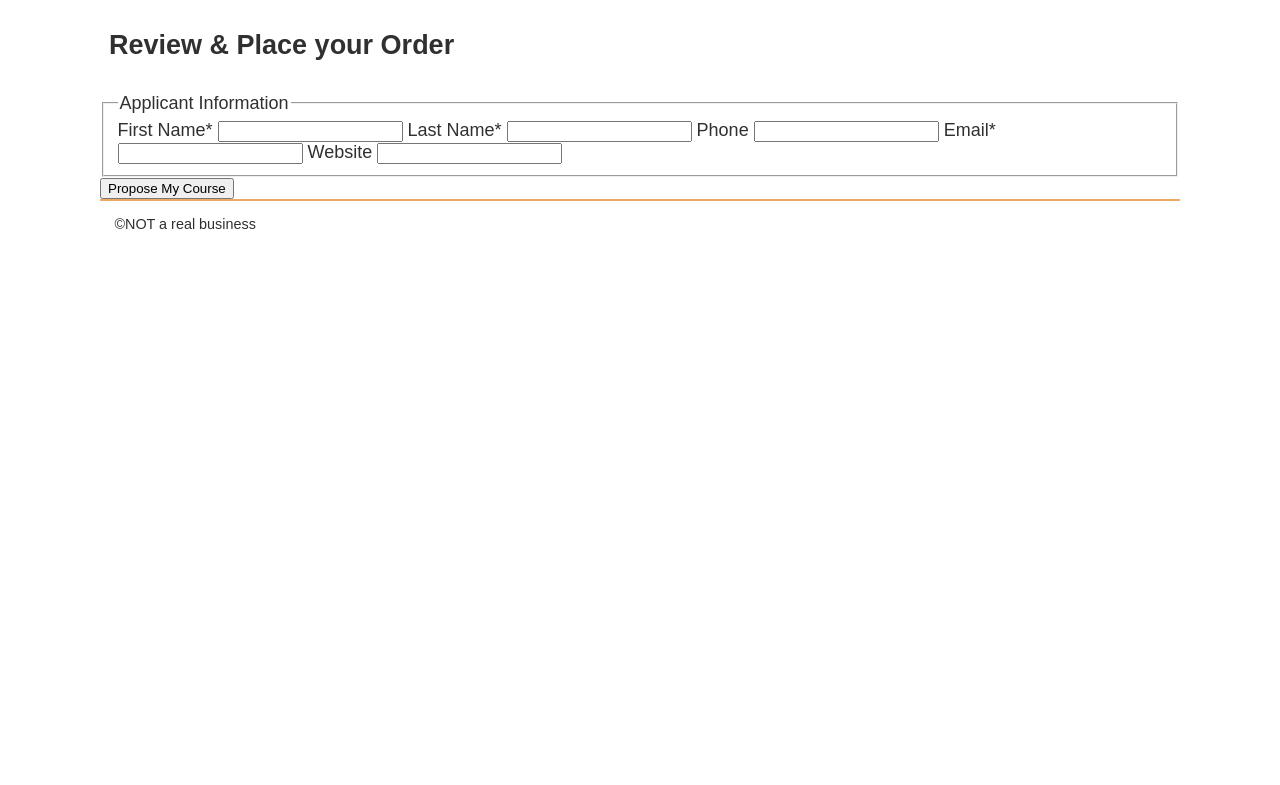
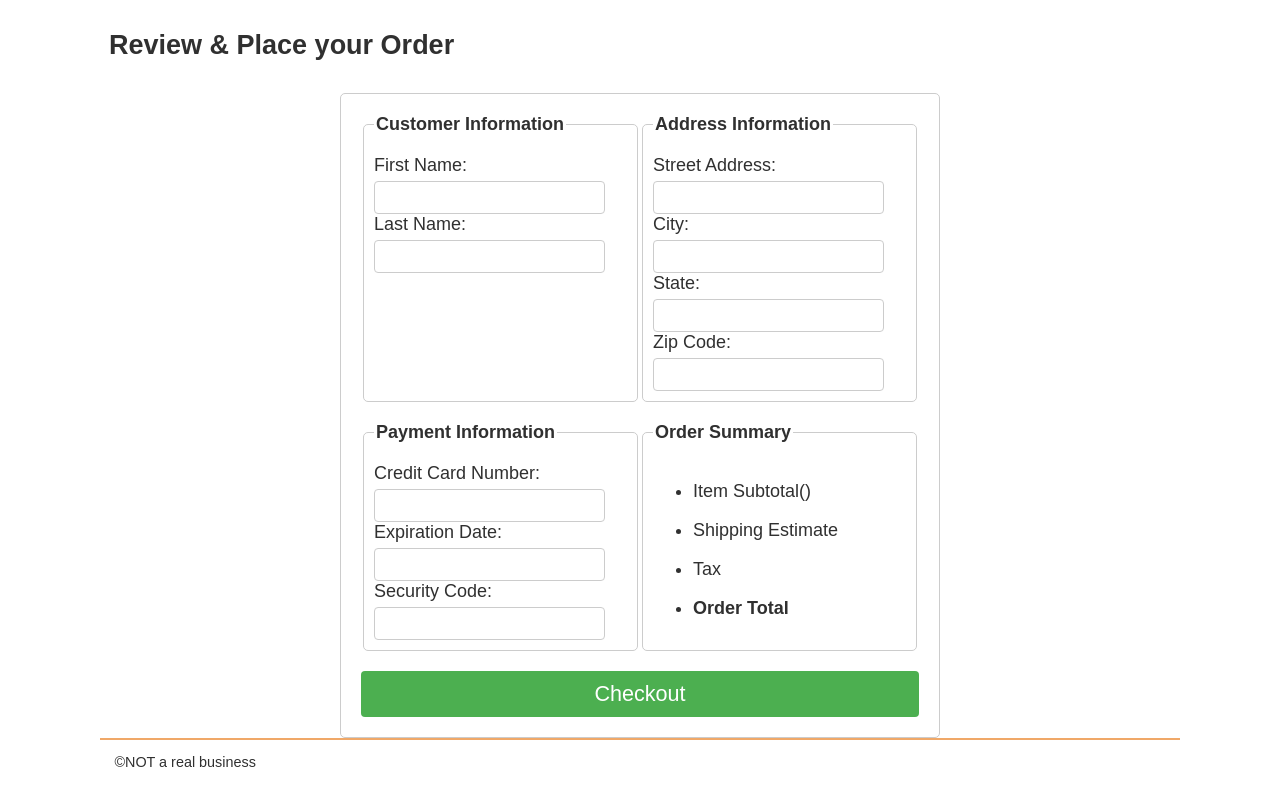
Before and after one commit to Tal1fhan1/WDD-330, a website: page src/checkout/index.html in a window 1280 px wide. Shown: the part 63-848 px from the top of the page. Before the commit the page ends 800 px from the top, so only its background shows below. Drawn offline with Linux system fonts and the light colour scheme; files that its build step writes are made by us from their sources; files whose address does not match are found by name.

Commit message:
improved form

```diff
--- a/src/checkout/index.html
+++ b/src/checkout/index.html
@@ -3,13 +3,9 @@
 <html lang="en">
   <head>
     <meta charset="UTF-8" />
-
     <meta name="viewport" content="width=device-width, initial-scale=1.0" />
-
     <title>Sleep Outside | Checkout</title>
-
-    <link rel="stylesheet" href="css/style.css" />
-
+    <link rel="stylesheet" href="../css/style.css" />
     <script src="../js/cart.js" type="module"></script>
     <script src="../js/checkout.js" type="module"></script>
   </head>
@@ -21,33 +17,69 @@
       <section class="products">
         <h2>Review & Place your Order</h2>
       </section>
-      <form method="get" action="thanks.html">
+
+      <form id="checkout-form">
+        <!-- Customer Information -->
         <fieldset>
-          <legend>Applicant Information</legend>
-          <label class="top"
-            >First Name* <input type="text" name="fname" required
-          /></label>
-          <label class="top"
-            >Last Name* <input type="text" name="lname" required
-          /></label>
-          <label class="top"
-            >Phone <input type="tel" name="phone" paceholder="1235551234"
-          /></label>
-          <label class="top"
-            >Email*
-            <input
-              type="email"
-              name="email"
-              paceholder="someone@gmail.com"
-              required
-          /></label>
-          <label class="top"
-            >Website <input type="url" name="url" paceholder="http://"
-          /></label>
+            <legend>Customer Information</legend>
+            <label for="first-name">First Name:</label>
+            <input type="text" id="first-name" name="first-name" required><br>
+            <label for="last-name">Last Name:</label>
+            <input type="text" id="last-name" name="last-name" required><br>
         </fieldset>
 
-        <input type="submit" value="Propose My Course" class="submitBtn" />
-      </form>
+        <!-- Address Information -->
+        <fieldset>
+            <legend>Address Information</legend>
+            <label for="street-address">Street Address:</label>
+            <input type="text" id="street-address" name="street-address" required><br>
+            <label for="city">City:</label>
+            <input type="text" id="city" name="city" required><br>
+            <label for="state">State:</label>
+            <input type="text" id="state" name="state" required><br>
+            <label for="zip-code">Zip Code:</label>
+            <input type="text" id="zip-code" name="zip-code" required><br>
+        </fieldset>
+
+        <!-- Payment Information -->
+        <fieldset>
+            <legend>Payment Information</legend>
+            <label for="credit-card">Credit Card Number:</label>
+            <input type="text" id="credit-card" name="credit-card" required><br>
+            <label for="expiration-date">Expiration Date:</label>
+            <input type="text" id="expiration-date" name="expiration-date" required><br>
+            <label for="security-code">Security Code:</label>
+            <input type="text" id="security-code" name="security-code" required><br>
+        </fieldset>
+
+        <fieldset class="checkout-summary">
+          <legend>Order Summary</legend>
+          <ul>
+            <li>
+              <label for="cartTotal"
+                >Item Subtotal(<span id="num-items"></span>)</label
+              >
+              <p name="cartTotal" id="cartTotal"></p>
+            </li>
+            <li>
+              <label for="shipping">Shipping Estimate</label>
+              <p id="shipping"></p>
+            </li>
+            <li>
+              <label for="tax">Tax</label>
+              <p id="tax"></p>
+            </li>
+            <li>
+              <label for="orderTotal"><b>Order Total</b></label>
+              <p id="orderTotal"></p>
+            </li>
+          </ul>
+        </fieldset>
+
+        <!-- Checkout Button -->
+        <button id="checkoutSubmit" type="submit">Checkout</button>
+    </form>
+
     </main>
 
     <footer id="main-footer"></footer>
--- a/src/css/style.css
+++ b/src/css/style.css
@@ -270,6 +270,70 @@ button {
   display: none;
 }
 
+form {
+  max-width: 600px;
+  margin: 0 auto;
+  padding: 20px;
+  border: 1px solid #ccc;
+  display: grid;
+  grid-template-columns: repeat(2, 1fr);
+  border-radius: 5px;
+}
+
+/* Style for fieldset */
+fieldset {
+  margin-bottom: 20px;
+  border: 1px solid #ccc;
+  padding: 10px;
+  border-radius: 5px;
+}
+
+/* Style for legend */
+legend {
+  font-weight: bold;
+  margin-bottom: 10px;
+}
+
+/* Style for form labels */
+label {
+  display: block;
+  margin-bottom: 5px;
+}
+
+/* Style for form inputs */
+input[type="text"] {
+  width: calc(100% - 22px); /* Adjusting for the border width */
+  padding: 8px;
+  border: 1px solid #ccc;
+  border-radius: 4px;
+  box-sizing: border-box;
+}
+
+/* Style for form buttons */
+button[type="submit"] {
+  background-color: #4CAF50;
+  color: white;
+  padding: 10px 20px;
+  border: none;
+  border-radius: 4px;
+  cursor: pointer;
+  width: 100%;
+  grid-column: 1/3;
+}
+
+button[type="submit"]:hover {
+  background-color: #45a049;
+}
+
+/* Optional: Style for order summary */
+#order-summary {
+  margin-top: 20px;
+  border: 1px solid #ccc;
+  padding: 10px;
+  border-radius: 5px;
+  background-color: #f9f9f9;
+}
+
 @media screen and (min-width: 500px) {
   body {
     max-width: 1080px;
--- a/src/js/ProductData.mjs
+++ b/src/js/ProductData.mjs
@@ -13,12 +13,12 @@ export default class ProductData {
   constructor(category) {
   }
   async getData(category) {
-    const response = await fetch(baseURL + `products/search/${category}`);
+    const response = await fetch(baseURL + `/products/search/${category}`);
     const data = await convertToJson(response);
     return data.Result;
   }
   async findProductById(id) {
-    const response = await fetch(baseURL + `product/${id}`);
+    const response = await fetch(baseURL + `/product/${id}`);
     const data = await convertToJson(response);
     return data.Result;
   }
--- a/src/js/checkout.js
+++ b/src/js/checkout.js
@@ -1,3 +1,16 @@
 import { loadHeaderFooter } from "./utils.mjs";
 
 loadHeaderFooter();
+
+const myCheckout = new CheckoutProcess("so-cart", ".checkout-summary");
+myCheckout.init();
+
+document
+  .querySelector("#zip")
+  .addEventListener("blur", myCheckout.calculateOrdertotal.bind(myCheckout));
+// listening for click on the button
+document.querySelector("#checkoutSubmit").addEventListener("click", (e) => {
+  e.preventDefault();
+
+  myCheckout.checkout();
+});
```
Also changed, not shown: src/cart/index.html (+2 -36 lines), src/js/CheckoutProcess.mjs (added, +96 -0 lines).
